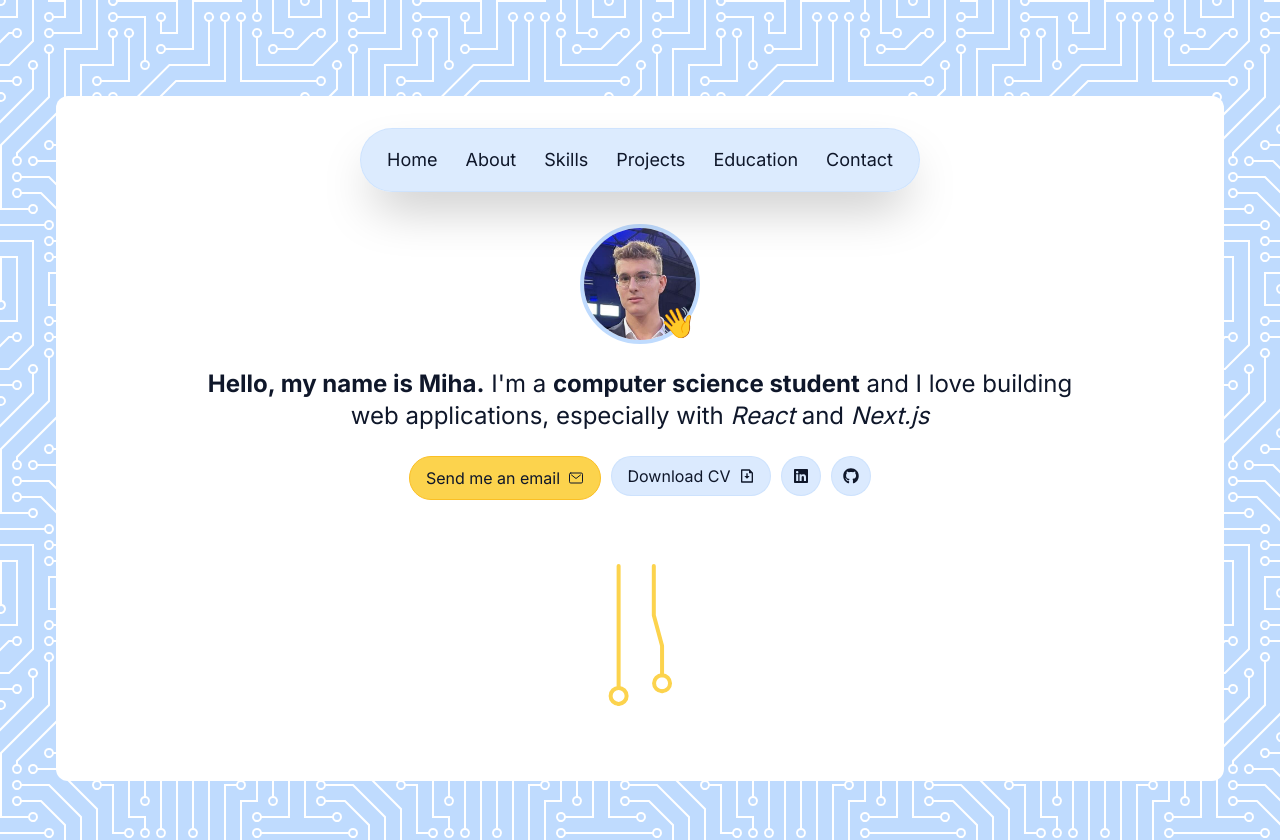
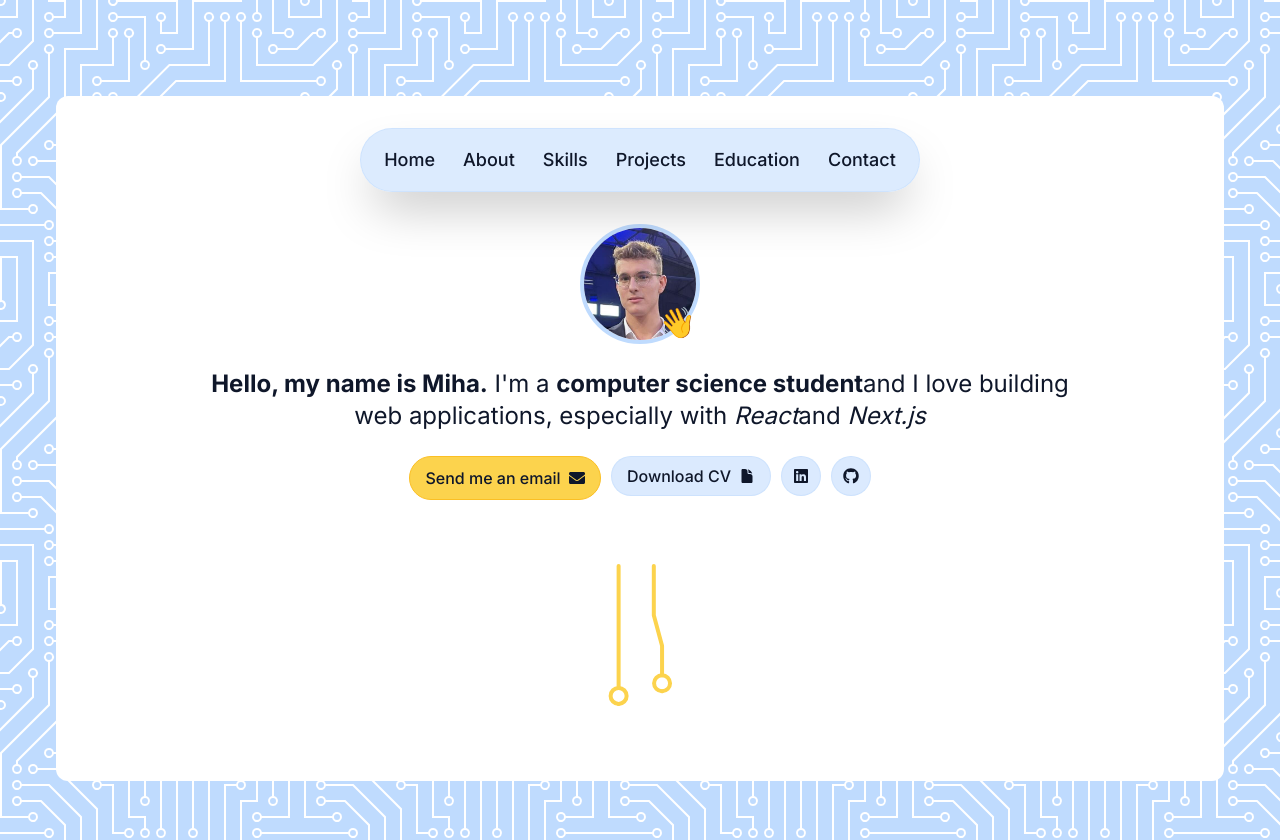
Before and after one commit to MhcVintar/portfolio, a Next.js app: page / in a window 1280 px wide. Shown: the top 840 px of the page. Built offline with nearby package versions, Linux system fonts and the light colour scheme.

Commit message:
made some changes to the icons and font

```diff
--- a/src/components/header.tsx
+++ b/src/components/header.tsx
@@ -1,8 +1,8 @@
 "use client";
 
+import { motion } from "framer-motion";
 import Link from "next/link";
-import { motion } from "framer-motion";
-import { useState, useEffect } from "react";
+import { useEffect, useState } from "react";
 
 const links = [
   { name: "Home", href: "#home" },
@@ -48,8 +48,8 @@ export default function Header() {
             <li key={index}>
               <Link
                 href={link.href}
-                className="rounded-full px-3.5 py-3 transition
-                hover:bg-blue-200 hover:text-slate-950"
+                className="rounded-full px-3.5 py-3 font-medium
+                transition hover:bg-blue-200 hover:text-slate-950"
               >
                 {link.name}
               </Link>
--- a/src/components/home.tsx
+++ b/src/components/home.tsx
@@ -1,16 +1,21 @@
 "use client";
 
 import picture from "@public/portrait.jpg";
+import { motion } from "framer-motion";
 import Link from "next/link";
 import { useState } from "react";
-import { FaGithub, FaLinkedin } from "react-icons/fa";
-import { IoMailOpenOutline, IoMailOutline } from "react-icons/io5";
-import { RiFileDownloadLine } from "react-icons/ri";
-import { motion } from "framer-motion";
+import {
+  FaEnvelope,
+  FaEnvelopeOpenText,
+  FaGithub,
+  FaLinkedin,
+} from "react-icons/fa";
+import { HiDocument, HiDocumentArrowDown } from "react-icons/hi2";
 import { MotionImage } from "./framer-motion-wrappers";
 
 export default function Home() {
-  const [isHovered, setIsHovered] = useState(false);
+  const [isEmailMeHovered, setIsEmailMeHovered] = useState(false);
+  const [isDownloadCVHovered, setIsDownloadCVHovered] = useState(false);
 
   return (
     <div className="flex w-[55rem] flex-col items-center text-center">
@@ -51,9 +56,9 @@ export default function Home() {
         initial={{ opacity: 0, y: 100 }}
         animate={{ opacity: 1, y: 0 }}
       >
-        <b>Hello, my name is Miha.</b> I'm a <b>computer science student</b> and
-        I love building web applications, especially with <i>React</i> and{" "}
-        <i>Next.js</i>
+        <b>Hello, my name is Miha.</b> I'm a <b>computer science student</b>
+        and I love building web applications, especially with <i>React</i>
+        and <i>Next.js</i>
       </motion.h1>
       <motion.ul
         className="flex gap-x-2.5"
@@ -63,14 +68,15 @@ export default function Home() {
         <li>
           <Link
             href="#contact"
-            onPointerEnter={() => setIsHovered(true)}
-            onPointerLeave={() => setIsHovered(false)}
+            onPointerEnter={() => setIsEmailMeHovered(true)}
+            onPointerLeave={() => setIsEmailMeHovered(false)}
             className="flex h-11 w-48 cursor-pointer items-center
             justify-center gap-x-2 rounded-full border border-amber-400
-            bg-amber-300 transition hover:scale-105 hover:bg-amber-400"
+            bg-amber-300 font-medium transition hover:scale-105
+            hover:bg-amber-400"
           >
             Send me an email{" "}
-            {isHovered ? <IoMailOpenOutline /> : <IoMailOutline />}
+            {isEmailMeHovered ? <FaEnvelopeOpenText /> : <FaEnvelope />}
           </Link>
         </li>
         <li>
@@ -78,11 +84,14 @@ export default function Home() {
           <a
             href="/CV.pdf"
             download
+            onPointerEnter={() => setIsDownloadCVHovered(true)}
+            onPointerLeave={() => setIsDownloadCVHovered(false)}
             className="flex h-10 w-40 items-center justify-center gap-x-2
             rounded-full border border-blue-200 border-opacity-50 bg-blue-100
-            transition hover:scale-105 hover:bg-blue-200"
+            font-medium transition hover:scale-105 hover:bg-blue-200"
           >
-            Download CV <RiFileDownloadLine />
+            Download CV
+            {isDownloadCVHovered ? <HiDocumentArrowDown /> : <HiDocument />}
           </a>
         </li>
         <li>
```
